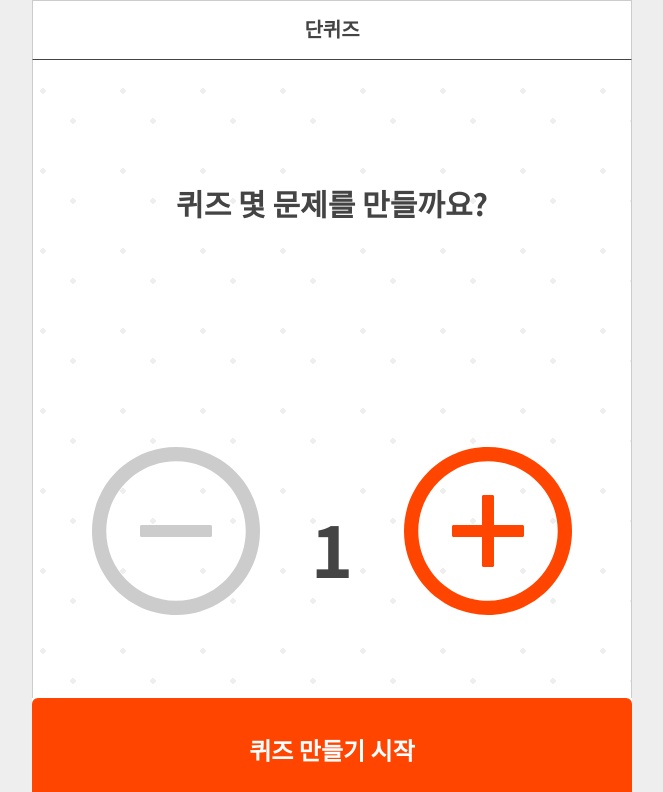
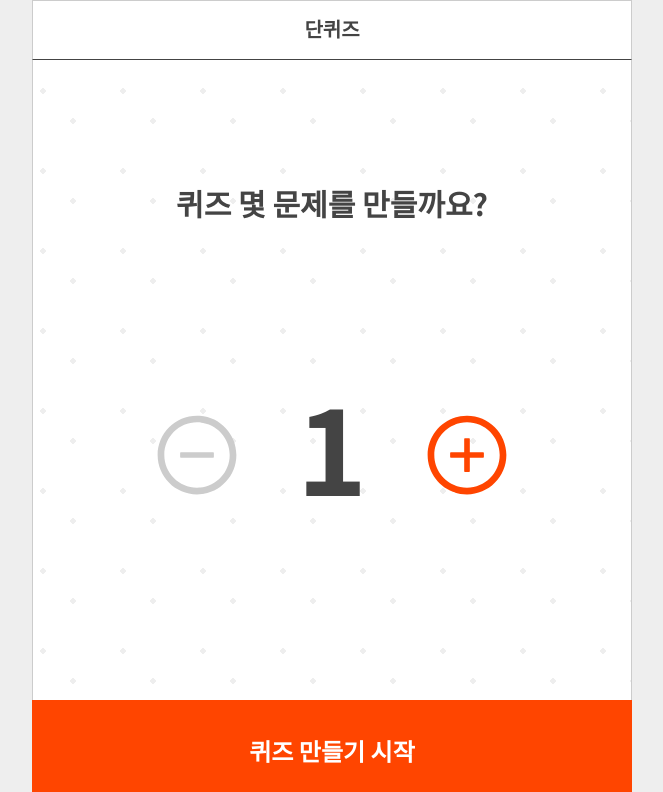
Before and after one commit to djkim1991/quiz-front, a React (Create React App) app: page /createQuiz in a window 1280 px wide. Shown: the top 792 px of the page, without its empty margins (308-971 px from the left). Built offline with nearby package versions, Linux system fonts and the light colour scheme.

Commit message:
update : [마크업] 메인 padding-bottom PC 대응

```diff
--- a/src/App.css
+++ b/src/App.css
@@ -4,6 +4,7 @@ a, span, button, input, textarea { font-family: 'Noto Sans KR', sans-serif; colo
 button { border: none; }
 div { box-sizing: border-box; }
 html, body, div#root, div.layout, div.main { margin: 0; padding: 0; width: 100%; min-height: 100vh; }
+html { background-color: #EEE; }
 body.scroll-lock { overflow: hidden; }
 
 /*배경 css 패턴*/
@@ -34,12 +35,13 @@ body.has-btn-type1 {
     padding-bottom: calc(20vw + calc(env(safe-area-inset-bottom)));
     padding-bottom: calc(20vw + calc(constant(safe-area-inset-bottom)));
 }
-div.btn-type1 { position: fixed; bottom: 0; left: 50%; transform: translateX(-50%); width: 100%; max-width: 600px; background-color: #FFF; }
+div.btn-type1 { box-sizing: border-box; position: fixed; bottom: 0; left: 50%; transform: translateX(-50%); width: 100%; max-width: 600px; background-color: #FFF; }
 div.btn-type1 { padding: 0 0 calc(env(safe-area-inset-bottom)) 0; }
 div.btn-type1 { padding: 0 0 calc(constant(safe-area-inset-bottom)) 0; }
 div.btn-type1 button { font-size: 4vw; color: #FFF; background-color: orangered; width: 100%; height: 20vw; font-weight: 900; color: #FFF; }
 @media screen and (min-width:600px){
-    div.btn-type1 button { height: 102px; border-radius: 6px; font-size: 24px; }
+    body.has-btn-type1 { padding-bottom: 100px; }
+    div.btn-type1 button { height: 100px; font-size: 24px; }
 }
 
 /*버튼-02*/
--- a/src/components/pages/createQuiz/styles/createQuiz.css
+++ b/src/components/pages/createQuiz/styles/createQuiz.css
@@ -13,11 +13,11 @@ div.question-count div.count span { font-size: 20vw; font-weight: 600; }
     div.create-quiz-step1 div.title { padding: 120px 0; }
     div.create-quiz-step1 div.title span { font-size: 30px; }
 
-    div.question-count { padding: 90px 0; }
-    div.question-count div.right-arrow-icon,
-    div.question-count div.left-arrow-icon { font-size: 42px; }
-    div.question-count div.count { width: 120px; height: 120px; border-radius: 6px; }
-    div.question-count div.count span { font-size: 72px; }
+    div.question-count { padding: 12px 0; }
+    div.question-count div.minus-circle-icon,
+    div.question-count div.plus-circle-icon { font-size: 90px; }
+    div.question-count div.count { width: 180px; height: 216px; }
+    div.question-count div.count span { font-size: 120px; }
 }
 
 div.question-num { padding: 5vw 0 2vw 10vw; text-align: left; }
```
Also changed, not shown: 1 other file (tests, documents, lock files or other folders).
